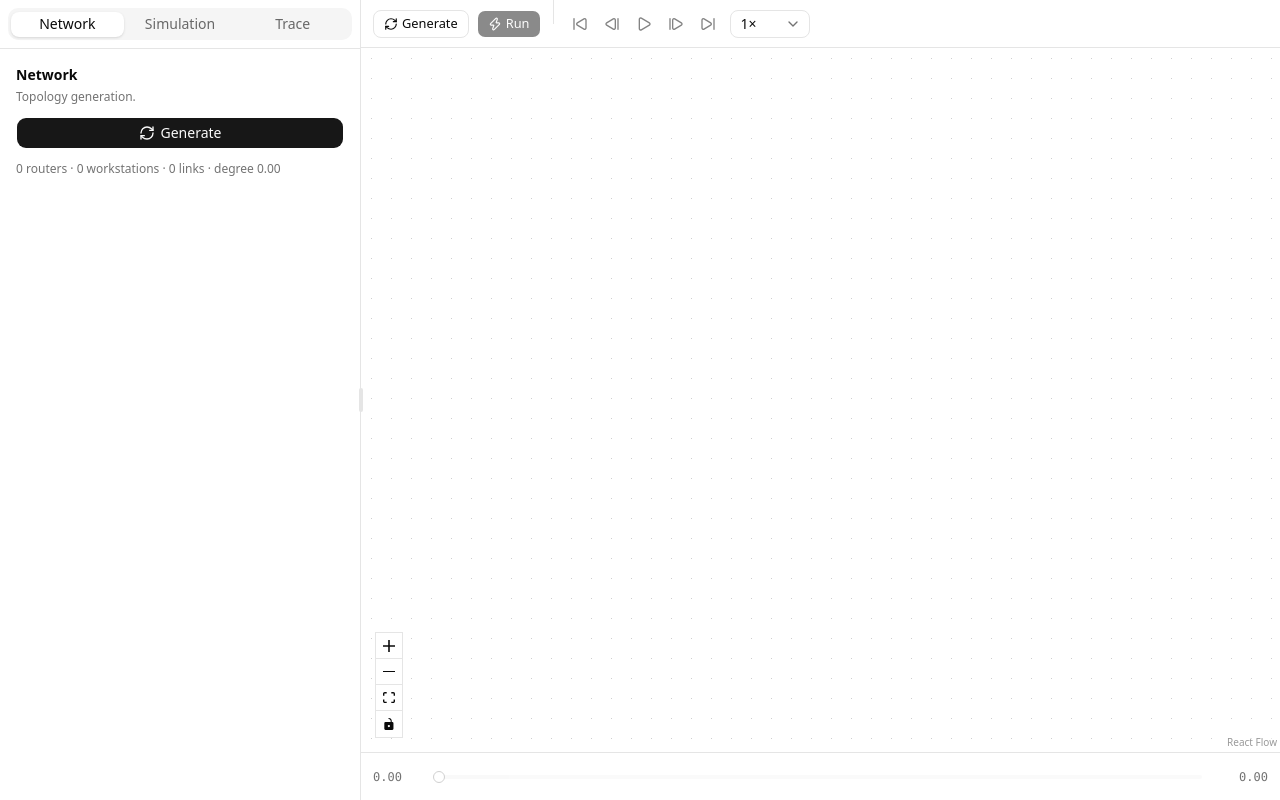
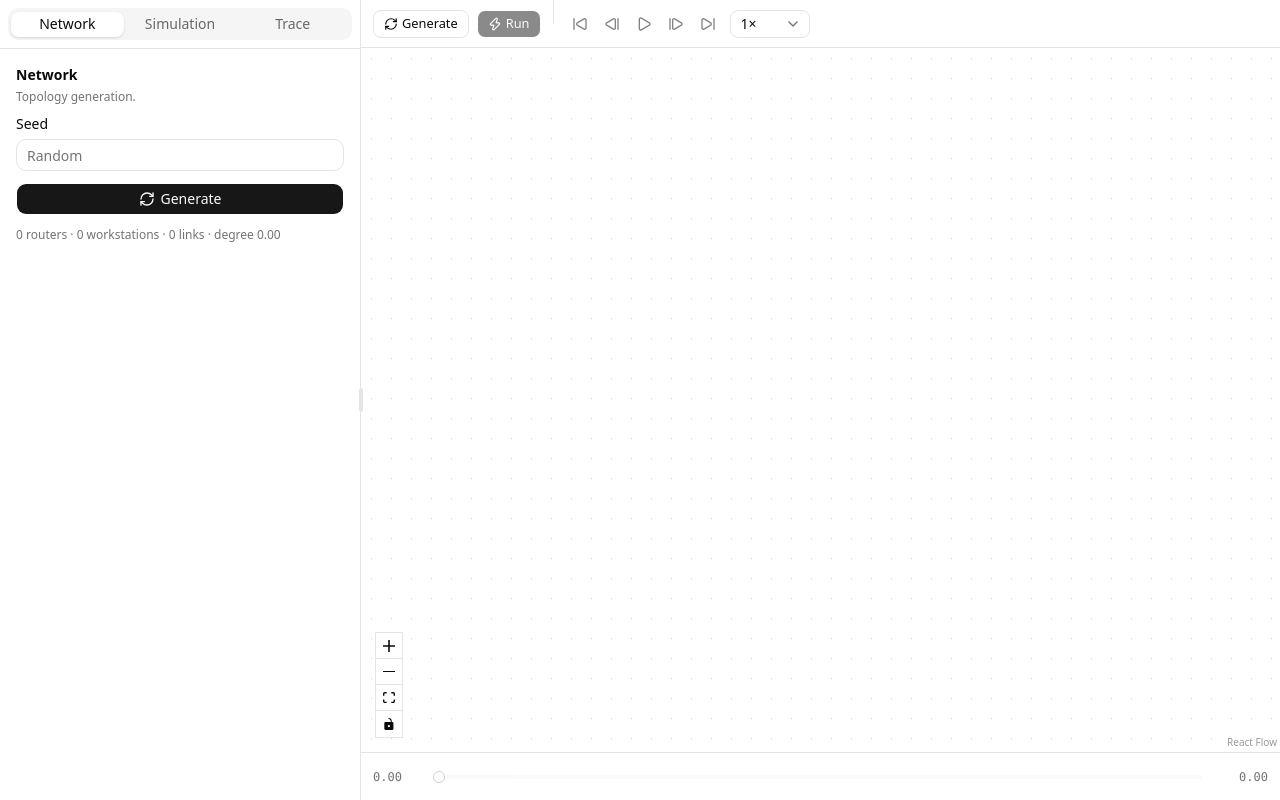
Before and after one commit to Teollan/network-simulator, a React (Vite) app in the folder frontend/: page / in a window 1280 px wide. Built offline with nearby package versions, Linux system fonts and the light colour scheme; what random would draw is missing.

Commit message:
added seed form fields

```diff
--- a/frontend/src/components/editor/aside/tabs/NetworkTab.tsx
+++ b/frontend/src/components/editor/aside/tabs/NetworkTab.tsx
@@ -1,15 +1,45 @@
+import { zodResolver } from '@hookform/resolvers/zod';
 import { RefreshCw } from 'lucide-react';
+import { useForm } from 'react-hook-form';
+import { z } from 'zod';
 import { AsideSection } from '@/components/editor/aside/AsideSection';
+import { FieldError } from '@/components/editor/aside/FieldError';
+import { toOptionalNumber } from '@/components/editor/aside/toOptionalNumber';
 import { Button } from '@/components/ui/Button';
+import { Input } from '@/components/ui/Input';
+import { Label } from '@/components/ui/Label';
 import { NODE_TYPE } from '@/modules/network/node/Node.constants';
 import { useNetworkStore } from '@/stores/useNetworkStore';
 
+const networkFormSchema = z.object({
+  seed: z.int('Must be a whole number').nonnegative('Must not be negative').optional(),
+});
+
+type NetworkForm = z.infer<typeof networkFormSchema>;
+
 export const NetworkTab = () => {
   const {
+    spec,
     networkLayout,
     isGenerating,
+    setSpec,
     generateNetwork,
   } = useNetworkStore();
+
+  const {
+    register,
+    handleSubmit,
+    formState: { errors },
+  } = useForm<NetworkForm>({
+    resolver: zodResolver(networkFormSchema),
+    defaultValues: { seed: spec.seed },
+    mode: 'onChange',
+  });
+
+  const onSubmit = ({ seed }: NetworkForm) => {
+    setSpec({ seed });
+    void generateNetwork();
+  };
 
   const nodes = networkLayout?.network.getNodes() ?? [];
   const routerCount = nodes.filter(({ type }) => type === NODE_TYPE.ROUTER).length;
@@ -22,17 +52,51 @@ export const NetworkTab = () => {
       title="Network"
       description="Topology generation."
     >
-      <Button
-        onClick={generateNetwork}
-        disabled={isGenerating}
+      <form
+        className="flex flex-col gap-3"
+        noValidate
+        onSubmit={handleSubmit(onSubmit)}
       >
-        <RefreshCw />
-        Generate
-      </Button>
+        <div className="flex flex-col gap-2">
+          <Label htmlFor="network-seed">
+            Seed
+          </Label>
+
+          <Input
+            id="network-seed"
+            type="number"
+            min={0}
+            step={1}
+            placeholder="Random"
+            aria-invalid={!!errors.seed}
+            aria-describedby="network-seed-error"
+            {...register('seed', { setValueAs: toOptionalNumber })}
+          />
+
+          <FieldError
+            id="network-seed-error"
+            error={errors.seed}
+          />
+        </div>
+
+        <Button
+          type="submit"
+          disabled={isGenerating}
+        >
+          <RefreshCw />
+          Generate
+        </Button>
+      </form>
 
       <p className="text-xs text-muted-foreground">
         {`${routerCount} routers · ${workstationCount} workstations · ${linkCount} links · degree ${actualDegree.toFixed(2)}`}
       </p>
+
+      {networkLayout && (
+        <p className="text-xs text-muted-foreground">
+          {`seed ${networkLayout.seed}`}
+        </p>
+      )}
     </AsideSection>
   );
 };
--- a/frontend/src/components/editor/aside/tabs/SimulationTab.tsx
+++ b/frontend/src/components/editor/aside/tabs/SimulationTab.tsx
@@ -6,6 +6,7 @@ import {
 } from 'react-hook-form';
 import { AsideSection } from '@/components/editor/aside/AsideSection';
 import { FieldError } from '@/components/editor/aside/FieldError';
+import { toOptionalNumber } from '@/components/editor/aside/toOptionalNumber';
 import { Button } from '@/components/ui/Button';
 import { Input } from '@/components/ui/Input';
 import { Label } from '@/components/ui/Label';
@@ -65,6 +66,28 @@ export const SimulationTab = () => {
         noValidate
         onSubmit={handleSubmit(onSubmit)}
       >
+        <div className="flex flex-col gap-2">
+          <Label htmlFor="simulation-seed">
+            Seed
+          </Label>
+
+          <Input
+            id="simulation-seed"
+            type="number"
+            min={0}
+            step={1}
+            placeholder="Random"
+            aria-invalid={!!errors.seed}
+            aria-describedby="simulation-seed-error"
+            {...register('seed', { setValueAs: toOptionalNumber })}
+          />
+
+          <FieldError
+            id="simulation-seed-error"
+            error={errors.seed}
+          />
+        </div>
+
         <div className="flex flex-col gap-2">
           <Label htmlFor="routing-policy">
             Routing policy
--- a/frontend/src/components/editor/aside/tabs/TraceTab.tsx
+++ b/frontend/src/components/editor/aside/tabs/TraceTab.tsx
@@ -3,13 +3,22 @@ import { TraceEventList } from '@/components/editor/aside/tabs/trace/TraceEventL
 import { useTraceStore } from '@/stores/useTraceStore';
 
 export const TraceTab = () => {
-  const { events } = useTraceStore();
+  const {
+    events,
+    seed,
+  } = useTraceStore();
 
   return (
     <AsideSection
       title="Trace"
       description="Events recorded during the last run."
     >
+      {seed !== null && (
+        <p className="text-xs text-muted-foreground">
+          {`seed ${seed}`}
+        </p>
+      )}
+
       <TraceEventList events={events} />
     </AsideSection>
   );
--- /dev/null
+++ b/frontend/src/components/editor/aside/toOptionalNumber.ts
@@ -0,0 +1,3 @@
+export const toOptionalNumber = (value: string): number | undefined => (
+  value === '' ? undefined : Number(value)
+);
--- a/frontend/src/stores/useNetworkStore.ts
+++ b/frontend/src/stores/useNetworkStore.ts
@@ -21,6 +21,7 @@ interface NetworkStore {
   networkLayout: NetworkLayout | null;
   isGenerating: boolean;
 
+  setSpec: (spec: Partial<TopologySpec>) => void;
   generateNetwork: () => Promise<void>;
 }
 
@@ -28,6 +29,13 @@ export const useNetworkStore = create<NetworkStore>()((set, get) => ({
   spec: DEFAULT_TOPOLOGY_SPEC,
   networkLayout: null,
   isGenerating: false,
+
+  setSpec: (spec) => set((state) => ({
+    spec: {
+      ...state.spec,
+      ...spec,
+    },
+  })),
 
   generateNetwork: async () => {
     const {
--- a/frontend/src/stores/useSimulationStore.ts
+++ b/frontend/src/stores/useSimulationStore.ts
@@ -88,23 +88,23 @@ export const useSimulationStore = create<SimulationStore>()((set, get) => ({
       console.error(error);
 
       // INFO: the trace ends with the event whose handler failed
-      useTraceStore.getState().setEvents(simulation.trace);
+      useTraceStore.getState().setEvents(simulation.trace, seed);
 
       toast.error(`Simulation failed at t = ${simulation.time.toFixed(2)}`, {
-        description: `seed ${seed} · ${error instanceof Error ? error.message : String(error)}`,
+        description: error instanceof Error ? error.message : String(error),
       });
 
       return;
     }
 
-    useTraceStore.getState().setEvents(simulation.trace);
+    useTraceStore.getState().setEvents(simulation.trace, seed);
 
     const {
       eventCount,
       deliveredCount,
       droppedCount,
     } = summarizeTrace(simulation.trace);
-    const description = `seed ${seed} · ${eventCount} events · ${deliveredCount} delivered · ${droppedCount} dropped`;
+    const description = `${eventCount} events · ${deliveredCount} delivered · ${droppedCount} dropped`;
     const time = simulation.time.toFixed(2);
 
     if (simulation.pendingEventCount > 0) {
--- a/frontend/src/stores/useTraceStore.ts
+++ b/frontend/src/stores/useTraceStore.ts
@@ -2,15 +2,23 @@ import { create } from 'zustand';
 import type { SimulationEvent } from '@/modules/simulation/events/SimulationEvent';
 
 interface TraceStore {
+  seed: number | null;
   events: SimulationEvent[];
 
-  setEvents: (events: SimulationEvent[]) => void;
+  setEvents: (events: SimulationEvent[], seed: number) => void;
   clearEvents: () => void;
 }
 
 export const useTraceStore = create<TraceStore>()((set) => ({
+  seed: null,
   events: [],
 
-  setEvents: (events) => set({ events }),
-  clearEvents: () => set({ events: [] }),
+  setEvents: (events, seed) => set({
+    seed,
+    events,
+  }),
+  clearEvents: () => set({
+    seed: null,
+    events: [],
+  }),
 }));
```
Also changed, not shown: 1 other file (tests, documents, lock files or other folders).
